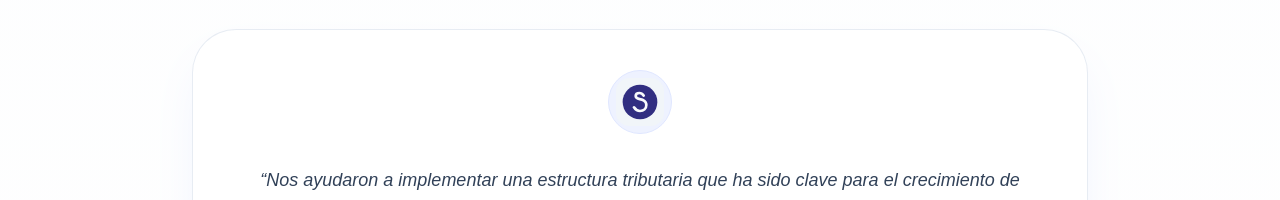
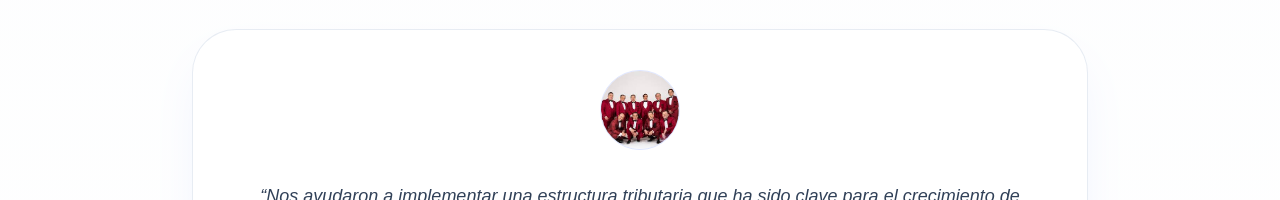
Before and after one commit to Dxeg0o/tupartnercontable, a Next.js app in the folder my-app/: page / in a window 1280 px wide. Shown: the part 2184-2384 px from the top of the page. Built offline with nearby package versions, Linux system fonts and the light colour scheme.

Commit message:
Use local landing images

```diff
--- a/my-app/src/app/components/HeroSection.tsx
+++ b/my-app/src/app/components/HeroSection.tsx
@@ -1,3 +1,4 @@
+import Image from "next/image";
 import Link from "next/link";
 
 export function HeroSection() {
@@ -54,12 +55,13 @@ export function HeroSection() {
       <div className="relative flex items-center justify-center">
         <div className="relative w-full max-w-[420px]">
           <div className="relative overflow-hidden rounded-[3rem] border border-slate-200 bg-slate-200 shadow-xl">
-            <div
-              className="h-[520px] bg-cover bg-center"
-              style={{
-                backgroundImage:
-                  "url('https://images.unsplash.com/photo-1529429617124-aee711a2bc95?auto=format&fit=crop&w=900&q=80')",
-              }}
+            <Image
+              src="/Partner-Accounting-Home-01.jpg"
+              alt="Equipo contable trabajando en una reunión en oficina moderna"
+              width={420}
+              height={520}
+              className="h-[520px] w-full object-cover"
+              priority
             />
           </div>
 
--- a/my-app/src/app/components/ModalidadesSection.tsx
+++ b/my-app/src/app/components/ModalidadesSection.tsx
@@ -1,3 +1,4 @@
+import Image from "next/image";
 import Link from "next/link";
 
 interface ServiceMode {
@@ -16,12 +17,12 @@ export function ModalidadesSection({ serviceModes }: ModalidadesSectionProps) {
       <div className="relative flex items-center justify-center">
         <div className="relative w-full max-w-[420px]">
           <div className="overflow-hidden rounded-[3rem] border border-slate-200 bg-white shadow-xl shadow-indigo-100">
-            <div
-              className="h-[520px] bg-cover bg-center"
-              style={{
-                backgroundImage:
-                  "url('https://images.unsplash.com/photo-1521572163474-6864f9cf17ab?auto=format&fit=crop&w=900&q=80')",
-              }}
+            <Image
+              src="/IT-Business-Benefits-Image.webp"
+              alt="Profesionales analizando indicadores financieros en una tablet"
+              width={420}
+              height={520}
+              className="h-[520px] w-full object-cover"
             />
           </div>
 
--- a/my-app/src/app/components/TestimonialsCarousel.tsx
+++ b/my-app/src/app/components/TestimonialsCarousel.tsx
@@ -13,24 +13,24 @@ type Testimonial = {
 
 const TESTIMONIALS: Testimonial[] = [
   {
-    companyLogo: "/testimonials/la-sonora.svg",
-    companyAlt: "La Sonora",
+    companyLogo: "/carrousel/Tommy-Rey.jpg",
+    companyAlt: "Leo Soto de La Sonora de Tommy Rey",
     quote:
       "Nos ayudaron a implementar una estructura tributaria que ha sido clave para el crecimiento de nuestras actividades culturales, aprovechando todos los beneficios fiscales disponibles. Hoy operamos de manera más eficiente y sin los obstáculos tributarios que antes enfrentábamos.",
     author: "Leo Soto",
     role: "Manager & Productor Musical de La Sonora de Tommy Rey",
   },
   {
-    companyLogo: "/testimonials/marley-coffee.svg",
-    companyAlt: "Marley Coffee",
+    companyLogo: "/carrousel/Marley.jpg",
+    companyAlt: "Roberto Larsen Suau de Marley Coffee",
     quote:
       "Gracias a su asesoría, hemos optimizado recursos, evitado contingencias tributarias y mejorado la productividad interna. Su conocimiento profundo del mercado y su atención dedicada nos hacen sentir seguros en cada paso.",
     author: "Roberto Larsen Suau",
     role: "CEO de Marley Coffee",
   },
   {
-    companyLogo: "/testimonials/grace-college.svg",
-    companyAlt: "Grace College",
+    companyLogo: "/carrousel/Greace-College.png",
+    companyAlt: "Roberto Álvarez de Grace College",
     quote:
       "El manejo financiero y contable de Grace College ha mejorado significativamente desde que comenzamos a trabajar con ellos. Su asesoría ha sido fundamental para llevar a cabo proyectos de expansión, con una planificación fiscal sólida y eficiente.",
     author: "Roberto Álvarez",
@@ -77,13 +77,13 @@ export function TestimonialsCarousel() {
       <div className="relative w-full max-w-4xl">
         <div className="rounded-[2.75rem] border border-slate-200/80 bg-white/80 p-10 text-center shadow-2xl shadow-indigo-100/60">
           <div className="flex justify-center">
-            <span className="flex h-16 w-16 items-center justify-center rounded-full border border-indigo-100 bg-indigo-50">
+            <span className="flex h-20 w-20 items-center justify-center overflow-hidden rounded-full border border-indigo-100 bg-indigo-50">
               <Image
                 src={activeTestimonial.companyLogo}
                 alt={activeTestimonial.companyAlt}
-                width={48}
-                height={48}
-                className="h-12 w-12 object-contain"
+                width={80}
+                height={80}
+                className="h-20 w-20 object-cover"
               />
             </span>
           </div>
--- a/my-app/src/app/page.tsx
+++ b/my-app/src/app/page.tsx
@@ -64,8 +64,7 @@ const processSteps = [
       "Comenzamos con una reunión inmersiva donde analizamos tus indicadores, estructura y desafíos para co-crear objetivos claros.",
     insight:
       "Mapeamos oportunidades de mejora con foco en eficiencia operativa, cumplimiento y crecimiento sostenible.",
-    image:
-      "https://images.unsplash.com/photo-1553877522-43269d4ea984?auto=format&fit=crop&w=900&q=80",
+    image: "/IT-Business-Process-Image-1.webp",
   },
   {
     number: "02",
@@ -74,8 +73,7 @@ const processSteps = [
       "Activamos un equipo multidisciplinario para construir un plan con hitos, responsables y tecnología habilitante.",
     insight:
       "Priorizamos quick wins y automatizaciones que entregan visibilidad financiera desde el primer mes.",
-    image:
-      "https://images.unsplash.com/photo-1523952578875-bf77b7f1d7c4?auto=format&fit=crop&w=900&q=80",
+    image: "/IT-Business-Process-Image-2.webp",
   },
   {
     number: "03",
@@ -84,8 +82,7 @@ const processSteps = [
       "Ejecutamos el roadmap con seguimiento cercano, tableros compartidos y revisión de métricas clave.",
     insight:
       "Nuestro squad permanece a tu lado para ajustar estrategias y asegurar resultados sostenidos.",
-    image:
-      "https://images.unsplash.com/photo-1521737604893-d14cc237f11d?auto=format&fit=crop&w=900&q=80",
+    image: "/IT-Business-Process-Image-3.webp",
   },
 ];
 
```
